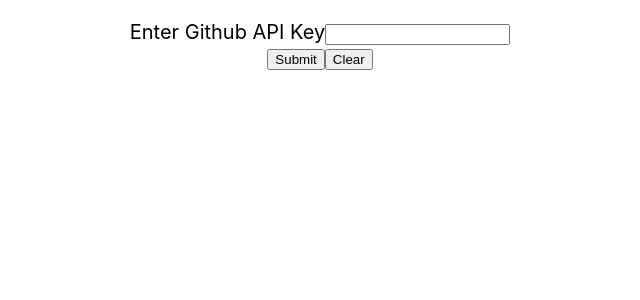
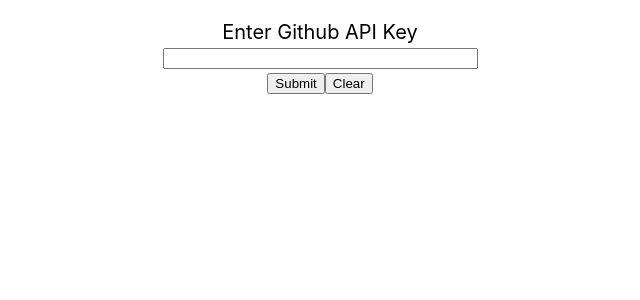
Before and after one commit to alberthuynh91/chegg-app, a React (Create React App) app: page / in a window 1280 px wide. Shown: the top 300 px of the page, without its empty margins (320-960 px from the left). Built offline with nearby package versions, Linux system fonts and the light colour scheme.

Commit message:
Some clean up

```diff
--- a/src/App.css
+++ b/src/App.css
@@ -1,11 +1,21 @@
 .App {
   text-align: center;
-  margin-top: 20px;
   font-size: 20px;
 }
 
 .form-container {
-  margin-bottom: 20px;
+  display: flex;
+  flex-direction: column;
+  padding: 20px;
+}
+
+.form-container input {
+  min-height: 15px;
+  min-width: 307px;
+}
+
+.form-container button {
+  max-width: 100px;
 }
 
 .content-container {
--- a/src/App.js
+++ b/src/App.js
@@ -34,6 +34,7 @@
         })
         .catch((error) => {
           setError(error)
+          handleInvalidInput()
         })
         .finally(() => {
           setIsFetching(false)
@@ -44,6 +45,13 @@
   const handleSubmit = () => {
     const { apiKey } = formData
     fetchRepos(apiKey)
+  }
+
+  const handleInvalidInput = () => {
+    setRepositories({})
+    setSelectedRepo({})
+    setIssues(undefined)
+    localStorage.removeItem('cachedState')
   }
 
   const handleClear = () => {
@@ -77,7 +85,7 @@
     if (issues !== undefined) {
       window.localStorage.setItem('cachedState', JSON.stringify(state));
     }
-  }, [issues, formData, repositories, selectedRepo]);
+  }, [issues]);
 
   useEffect(() => {
     fetchRepos()
--- a/src/components/Form.js
+++ b/src/components/Form.js
@@ -12,13 +12,13 @@
   return (
     <div className="form-container">
       <form>
-        <label>
-          Enter Github API Key
-          <input type="text" value={apiKey} onChange={(event) => handleChange(event, 'apiKey')}></input>
-        </label>
+        <label>Enter Github API Key</label>
+        <div><input type="text" value={apiKey} onChange={(event) => handleChange(event, 'apiKey')}></input></div>
       </form>
-      <button onClick={handleSubmit}>Submit</button>
-      <button onClick={handleClear}>Clear</button>
+      <div>
+        <button onClick={handleSubmit}>Submit</button>
+        <button onClick={handleClear}>Clear</button>
+      </div>
       <ErrorMsg message={error} />
     </div>
   )
```
